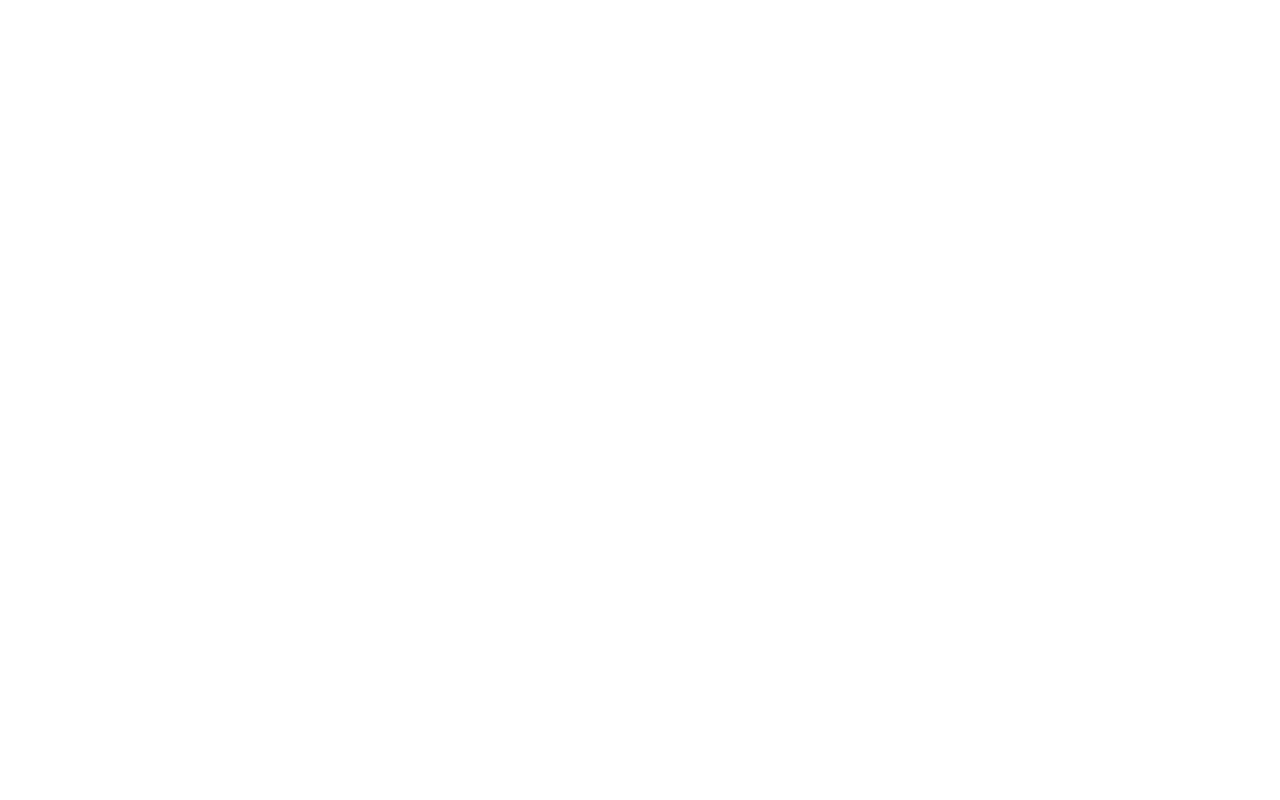
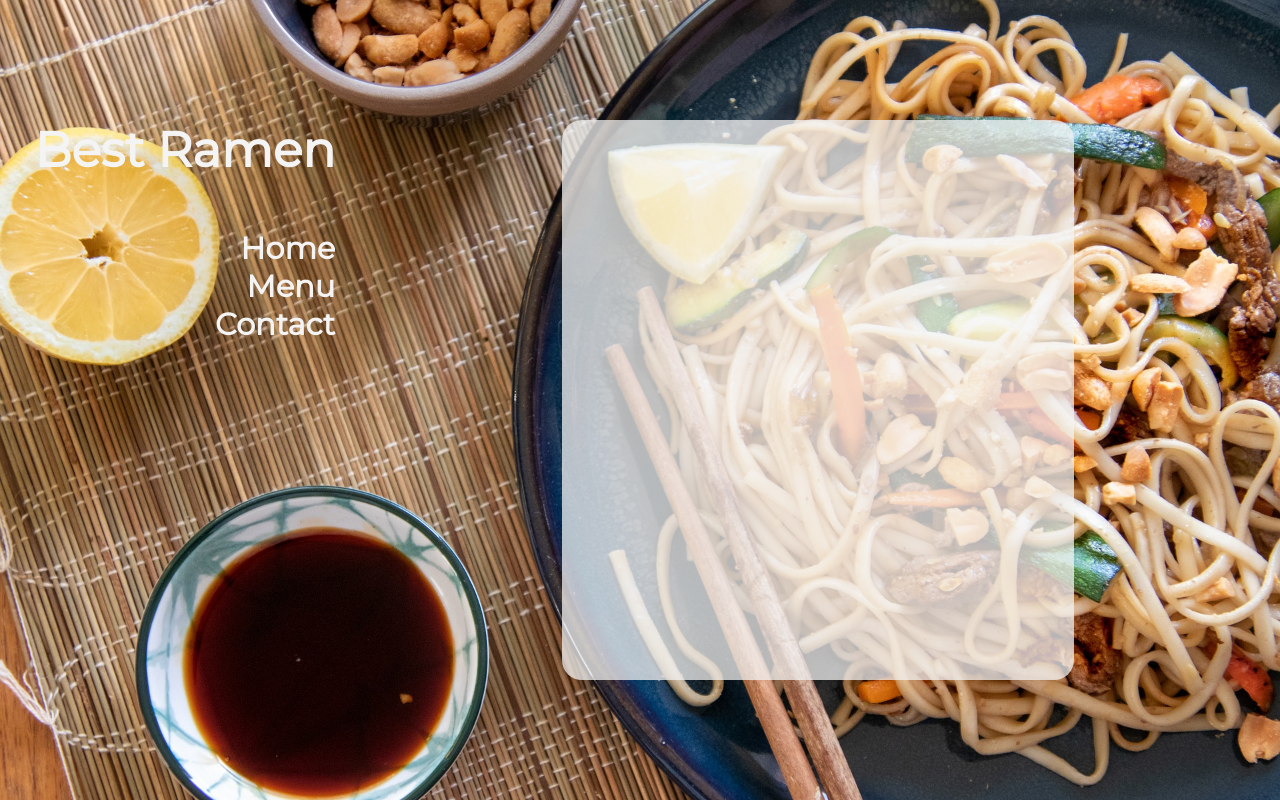
Before and after one commit to EriBloo/Restaurant-page, a website built with webpack: page dist/index.html in a window 1280 px wide. Built offline with nearby package versions, Linux system fonts and the light colour scheme.

Commit message:
Added simple page look

```diff
--- a/dist/css/style.css
+++ b/dist/css/style.css
@@ -2,4 +2,69 @@
   margin: 0;
   padding: 0;
   box-sizing: border-box;
+  font-family: "Montserrat", sans-serif;
+  font-size: 62.5%;
 }
+
+body {
+  background: url("../img/ramen bg.jpg");
+  background-size: cover;
+  height: 100vh;
+}
+
+.container {
+  height: 100vh;
+  width: 100vw;
+  display: flex;
+  justify-content: space-evenly;
+  align-items: center;
+}
+
+.container .sidebar {
+  font-size: 2000%;
+  color: #f4f4f4;
+  height: 70vh;
+  margin: 2rem;
+  flex-shrink: 2;
+  display: flex;
+  flex-direction: column;
+  text-align: right;
+}
+
+.container .sidebar .title {
+  margin-bottom: 5rem;
+}
+
+.container .sidebar .nav .button {
+  cursor: pointer;
+}
+
+.container .sidebar .nav .button:hover {
+  text-decoration: underline;
+}
+
+.container .content-wrapper {
+  height: 100vh;
+  width: 70vw;
+  display: grid;
+  place-items: center;
+}
+
+.container .content-wrapper .content {
+  height: 70vh;
+  width: 40vw;
+  margin: 2rem;
+  color: #333333;
+  background-color: #f4f4f4bd;
+  border-radius: 2rem;
+}
+
+.container .content-wrapper .content h2 {
+  font-size: 3rem;
+  padding: 1rem;
+}
+
+.container .content-wrapper .content h3 {
+  font-size: 2rem;
+  padding: 1rem;
+}
--- a/dist/index.html
+++ b/dist/index.html
@@ -4,9 +4,26 @@
 	<meta charset="UTF-8">
 	<meta name="viewport" content="width=device-width, initial-scale=1.0">
 	<link rel="stylesheet" href="./css/style.css">
-	<title>Restaurant page</title>
+	<link rel="stylesheet" href="https://fonts.googleapis.com/css2?family=Montserrat&display=swap">
+	<title>Real Ramen</title>
 </head>
 <body>
+	<div class="container">
+		<aside class="sidebar">
+			<h1 class="title">Best Ramen</h1>
+			<nav class="nav">
+				<h2 class="button">Home</h2>
+				<h2 class="button">Menu</h2>
+				<h2 class="button">Contact</h2>
+			</nav>
+		</aside>
+		<div class="content-wrapper">
+			<div class="content">
+
+			</div>
+		</div>
+	</div>
+
 	<script src="main.js"></script>
 </body>
 </html>
--- a/dist/scss/style.scss
+++ b/dist/scss/style.scss
@@ -2,4 +2,71 @@
 	margin: 0;
 	padding: 0;
 	box-sizing: border-box;
+	font-family: "Montserrat", sans-serif;
+	font-size: 62.5%;
 }
+
+body {
+	background: url("../img/ramen\ bg.jpg");
+	background-size: cover;
+	height: 100vh;
+}
+
+.container {
+	height: 100vh;
+	width: 100vw;
+	display: flex;
+	justify-content: space-evenly;
+	align-items: center;
+
+	.sidebar {
+		font-size: 2000%;
+		color: #f4f4f4;
+		height: 70vh;
+		margin: 2rem;
+		flex-shrink: 2;
+		display: flex;
+		flex-direction: column;
+		text-align: right;
+
+		.title {
+			margin-bottom: 5rem;
+		}
+
+		.nav {
+
+			.button {
+				cursor: pointer;
+			}
+			.button:hover {
+				text-decoration: underline;
+			}
+		}
+	}
+
+	.content-wrapper {
+		height: 100vh;
+		width: 70vw;
+		display: grid;
+		place-items: center;
+
+		.content {
+			height: 70vh;
+			width: 40vw;
+			margin: 2rem;
+			color: #333333;
+			background-color: #f4f4f4bd;
+			border-radius: 2rem;
+
+			h2 {
+				font-size: 3rem;
+				padding: 1rem;
+			}
+
+			h3 {
+				font-size: 2rem;
+				padding: 1rem;
+			}
+		}
+	}
+}
```
Also changed, not shown: dist/img/ramen bg.jpg (added), dist/img/ramen logo.png (added), dist/img/ramen.jpg (added).
